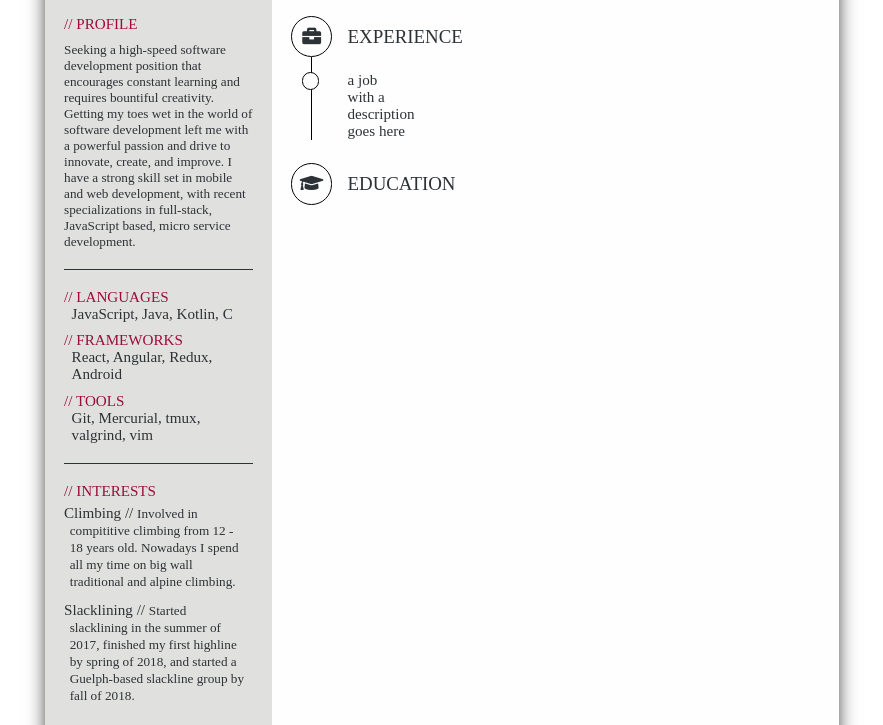
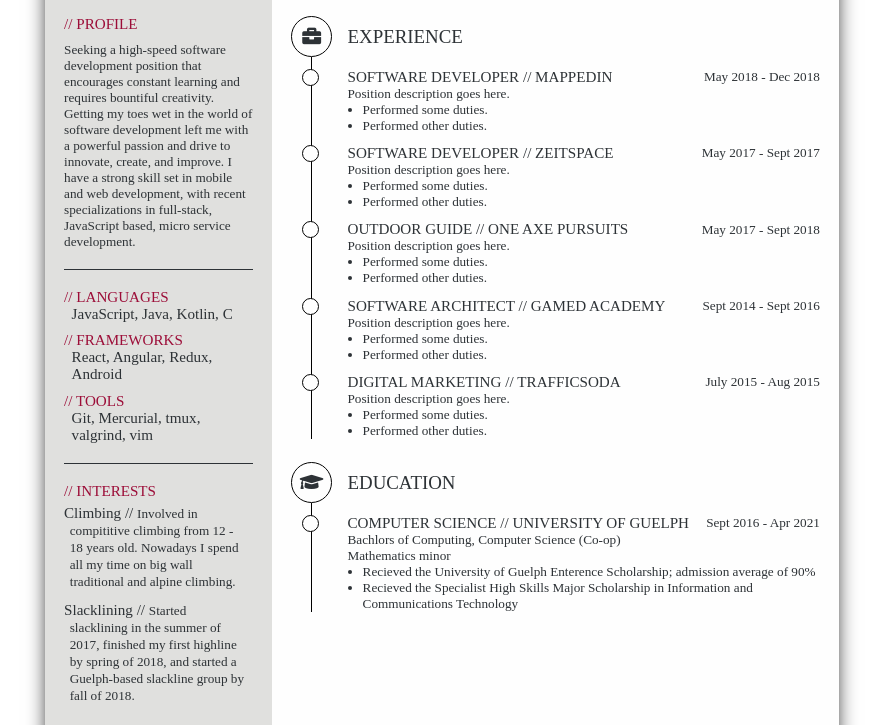
Before and after one commit to EvilKanoa/WebResume, a plain HTML site: page static/resume.html in a window 1280 px wide. Shown: the part 211-936 px from the top of the page, without its empty margins (198-1081 px from the left). Drawn offline with Linux system fonts and the light colour scheme.

Commit message:
Added content and polished up the structure

```diff
--- a/static/resume.css
+++ b/static/resume.css
@@ -160,7 +160,7 @@ body {
 	  flex: 1 1 auto;
 	  padding-left: 2mm; }
 
-    .res .res-left .res-interests {
+    .res .res-left .res-interests, .res .res-left .res-awards {
       border-top: 1px solid;
       padding-top: 5mm;
       padding-bottom: 5mm; }
@@ -229,7 +229,7 @@ body {
       background: white;
       width: 4mm;
       height: 4mm;
-      margin-top: 4mm;
+      margin-top: 3mm;
       margin-left: -2.5mm;
       content: '';
       border: 1px solid black;
@@ -239,5 +239,30 @@ body {
       grid-column-start: 2;
       grid-column-end: 3;
 
-      margin-top: 4mm;
+      font-size: 3.5mm;
+      margin-top: 3mm;
       margin-left: 4mm; }
+
+      .res .res-right .res-content .res-content-item .res-content-item-header {
+        display: flex;
+	align-items: center;
+	flex-flow: row nowrap; }
+
+	.res .res-right .res-content .res-content-item .res-content-item-header-position {
+	  font-size: 4mm;
+	  padding-right: 1mm;
+	  text-transform: uppercase; }
+
+	  .res .res-right .res-content .res-content-item .res-content-item-header-position::after {
+	    content: ' //'; }
+
+	.res .res-right .res-content .res-content-item .res-content-item-header-location {
+	  font-size: 4mm;
+	  text-transform: uppercase; }
+
+	.res .res-right .res-content .res-content-item .res-content-item-header-date {
+	  margin-left: auto; }
+
+      .res .res-right .res-content .res-content-item ul {
+        padding: 0 0 0 4mm;
+	margin: 0; }
--- a/static/resume.html
+++ b/static/resume.html
@@ -76,6 +76,23 @@
 	  </span>
 	</div>
       </section>
+
+      <section class="res-awards">
+        <span class="res-detail-title">Awards</span>
+
+	<div class="res-interest-detail">
+          <span class="res-interest-detail-title">Code to Win</span>
+	  <span class="res-interest-detail-description">
+	    Placed in finals for the past 2 years.
+	  </span>
+	</div>
+
+	<div class="res-interest-detail">
+	  <span class="res-interest-detail-title">Climbing</span>
+	  <span class="res-interest-detail-description">
+	    Competed provincially, with 2 years of podium placements. Additionally, competed nationally, acheving 22nd in Canada.
+	  </span>
+      </section>
     </div>
 
     <div class="res-right">
@@ -84,14 +101,95 @@
 	<div class="res-content-header">Experience</div>
 
         <div class="res-content-item-dot"><span></span></div>
-	<div class="res-content-item">a job<br/>with a<br/>description<br/>goes here</div>
+	<div class="res-content-item">
+          <div class="res-content-item-header">
+            <span class="res-content-item-header-position">Software Developer</span>
+	    <span class="res-content-item-header-location">MappedIn</span>
+	    <span class="res-content-item-header-date">May 2018 - Dec 2018</span>
+	  </div>
+	  Position description goes here.
+	  <ul>
+            <li>Performed some duties.</li>
+	    <li>Performed other duties.</li>
+	  </ul>
+	</div>
 
+        <div class="res-content-item-dot"><span></span></div>
+	<div class="res-content-item">
+          <div class="res-content-item-header">
+            <span class="res-content-item-header-position">Software Developer</span>
+	    <span class="res-content-item-header-location">Zeitspace</span>
+	    <span class="res-content-item-header-date">May 2017 - Sept 2017</span>
+	  </div>
+	  Position description goes here.
+	  <ul>
+            <li>Performed some duties.</li>
+	    <li>Performed other duties.</li>
+	  </ul>
+	</div>
+
+        <div class="res-content-item-dot"><span></span></div>
+	<div class="res-content-item">
+          <div class="res-content-item-header">
+            <span class="res-content-item-header-position">Outdoor Guide</span>
+	    <span class="res-content-item-header-location">One Axe Pursuits</span>
+	    <span class="res-content-item-header-date">May 2017 - Sept 2018</span>
+	  </div>
+	  Position description goes here.
+	  <ul>
+            <li>Performed some duties.</li>
+	    <li>Performed other duties.</li>
+	  </ul>
+	</div>
+
+        <div class="res-content-item-dot"><span></span></div>
+	<div class="res-content-item">
+          <div class="res-content-item-header">
+            <span class="res-content-item-header-position">Software Architect</span>
+	    <span class="res-content-item-header-location">GamED Academy</span>
+	    <span class="res-content-item-header-date">Sept 2014 - Sept 2016</span>
+	  </div>
+	  Position description goes here.
+	  <ul>
+            <li>Performed some duties.</li>
+	    <li>Performed other duties.</li>
+	  </ul>
+	</div>
+
+        <div class="res-content-item-dot"><span></span></div>
+	<div class="res-content-item">
+          <div class="res-content-item-header">
+            <span class="res-content-item-header-position">Digital Marketing</span>
+	    <span class="res-content-item-header-location">TrafficSoda</span>
+	    <span class="res-content-item-header-date">July 2015 - Aug 2015</span>
+	  </div>
+	  Position description goes here.
+	  <ul>
+            <li>Performed some duties.</li>
+	    <li>Performed other duties.</li>
+	  </ul>
+	</div>
       </section>
 
       <section class="res-content res-education">
         <i class="res-content-icon fas fa-graduation-cap"></i>
         <div class="res-content-header">Education</div>
 
+        <div class="res-content-item-dot"><span></span></div>
+	<div class="res-content-item">
+          <div class="res-content-item-header">
+            <span class="res-content-item-header-position">Computer Science</span>
+	    <span class="res-content-item-header-location">University of Guelph</span>
+	    <span class="res-content-item-header-date">Sept 2016 - Apr 2021</span>
+	  </div>
+	  Bachlors of Computing, Computer Science (Co-op)
+	  <br/>
+	  Mathematics minor
+	  <ul>
+            <li>Recieved the University of Guelph Enterence Scholarship; admission average of 90%</li>
+	    <li>Recieved the Specialist High Skills Major Scholarship in Information and Communications Technology</li>
+	  </ul>
+	</div>
       </section>
     </div>
   </div>
```
